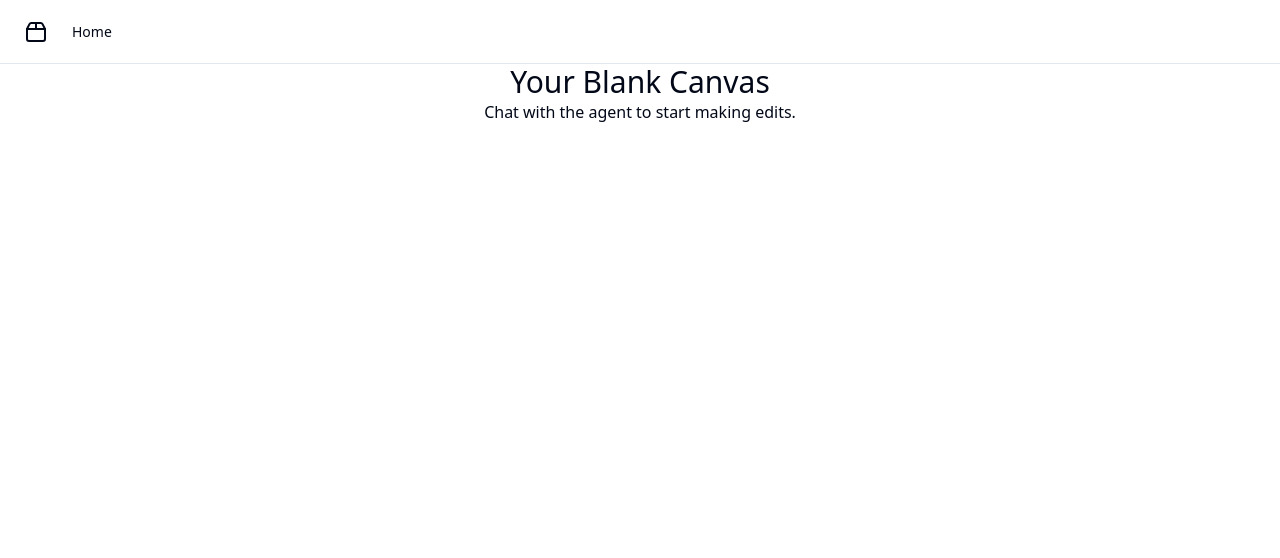
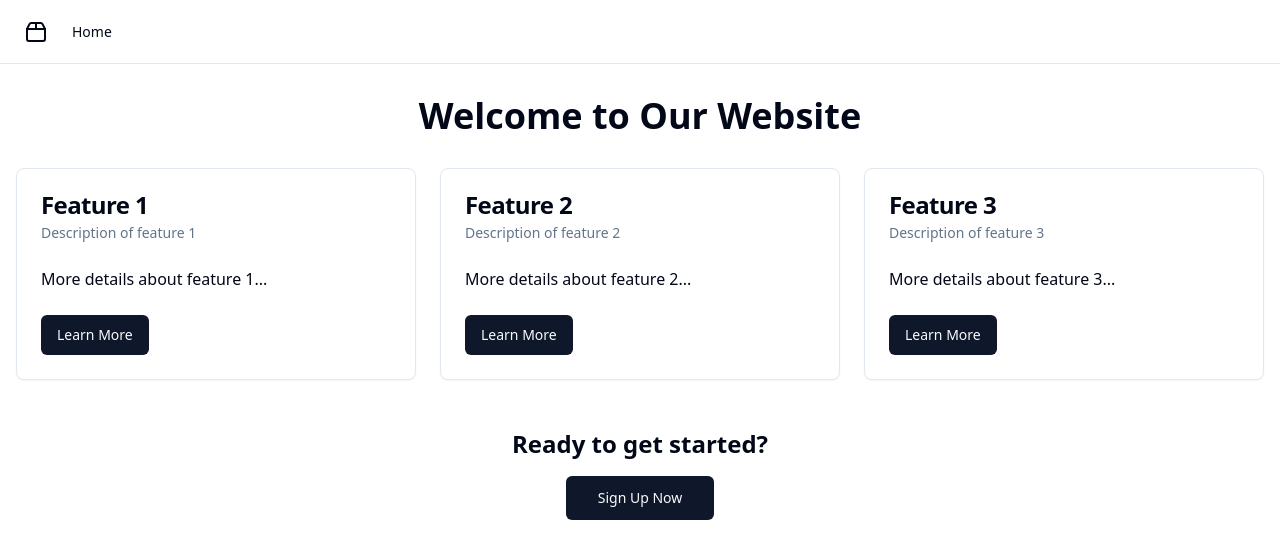
Before and after one commit to GPT-Engineer-App-Dev/starter-app-kit, a React (Vite) app: page / in a window 1280 px wide. Shown: the top 558 px of the page. Built offline with nearby package versions, Linux system fonts and the light colour scheme.

Commit message:
GPT Engineer Update

```diff
--- a/src/pages/Index.jsx
+++ b/src/pages/Index.jsx
@@ -1,12 +1,59 @@
-// Update this page (the content is just a fallback if you fail to update the page)
+import React from 'react';
+import { Button } from "@/components/ui/button";
+import { Card, CardHeader, CardTitle, CardDescription, CardContent, CardFooter } from "@/components/ui/card";
 
-const Index = () => {
+const HomePage = () => {
   return (
-    <div className="text-center">
-      <h1 className="text-3xl">Your Blank Canvas</h1>
-      <p>Chat with the agent to start making edits.</p>
+    <div className="container mx-auto px-4 py-8">
+      <h1 className="text-4xl font-bold text-center mb-8">Welcome to Our Website</h1>
+
+      <div className="grid grid-cols-1 md:grid-cols-2 lg:grid-cols-3 gap-6">
+        <Card>
+          <CardHeader>
+            <CardTitle>Feature 1</CardTitle>
+            <CardDescription>Description of feature 1</CardDescription>
+          </CardHeader>
+          <CardContent>
+            <p>More details about feature 1...</p>
+          </CardContent>
+          <CardFooter>
+            <Button>Learn More</Button>
+          </CardFooter>
+        </Card>
+
+        <Card>
+          <CardHeader>
+            <CardTitle>Feature 2</CardTitle>
+            <CardDescription>Description of feature 2</CardDescription>
+          </CardHeader>
+          <CardContent>
+            <p>More details about feature 2...</p>
+          </CardContent>
+          <CardFooter>
+            <Button>Learn More</Button>
+          </CardFooter>
+        </Card>
+
+        <Card>
+          <CardHeader>
+            <CardTitle>Feature 3</CardTitle>
+            <CardDescription>Description of feature 3</CardDescription>
+          </CardHeader>
+          <CardContent>
+            <p>More details about feature 3...</p>
+          </CardContent>
+          <CardFooter>
+            <Button>Learn More</Button>
+          </CardFooter>
+        </Card>
+      </div>
+
+      <div className="mt-12 text-center">
+        <h2 className="text-2xl font-semibold mb-4">Ready to get started?</h2>
+        <Button size="lg">Sign Up Now</Button>
+      </div>
     </div>
   );
 };
 
-export default Index;
+export default HomePage;
```
